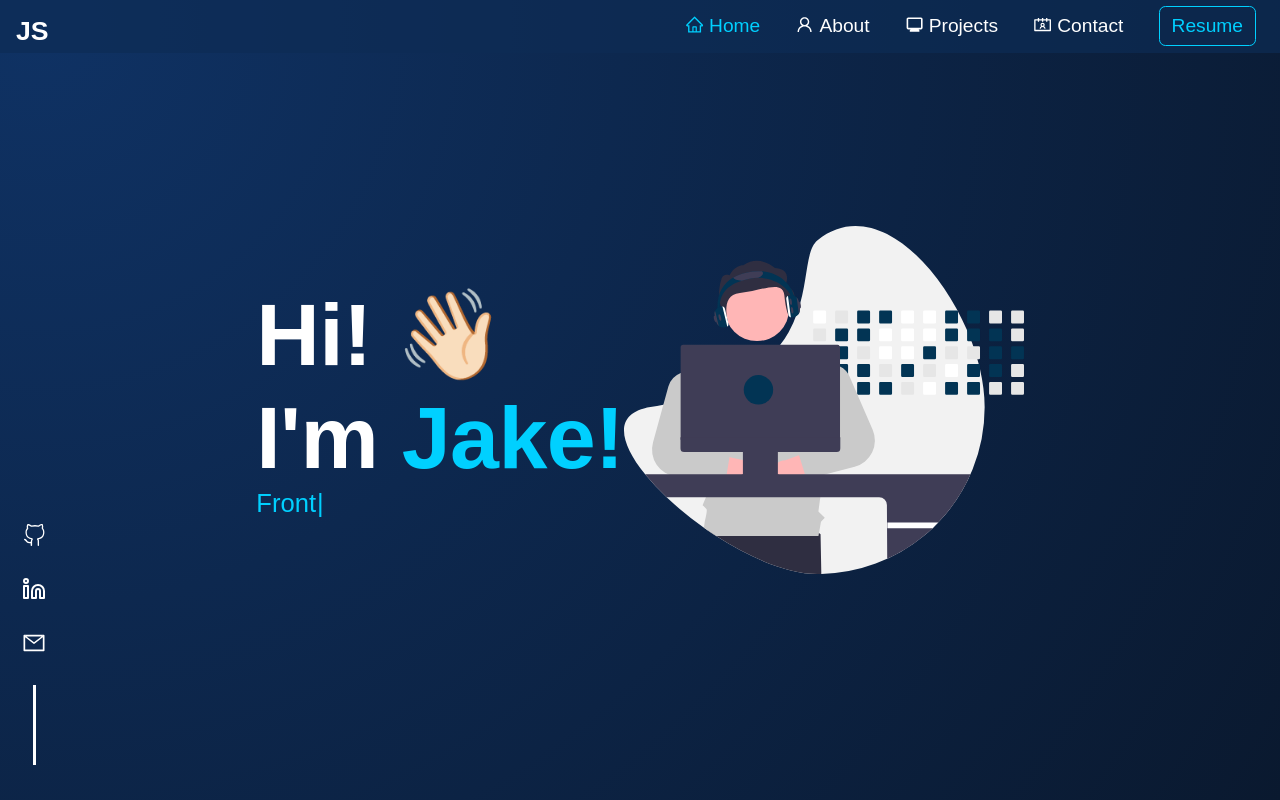
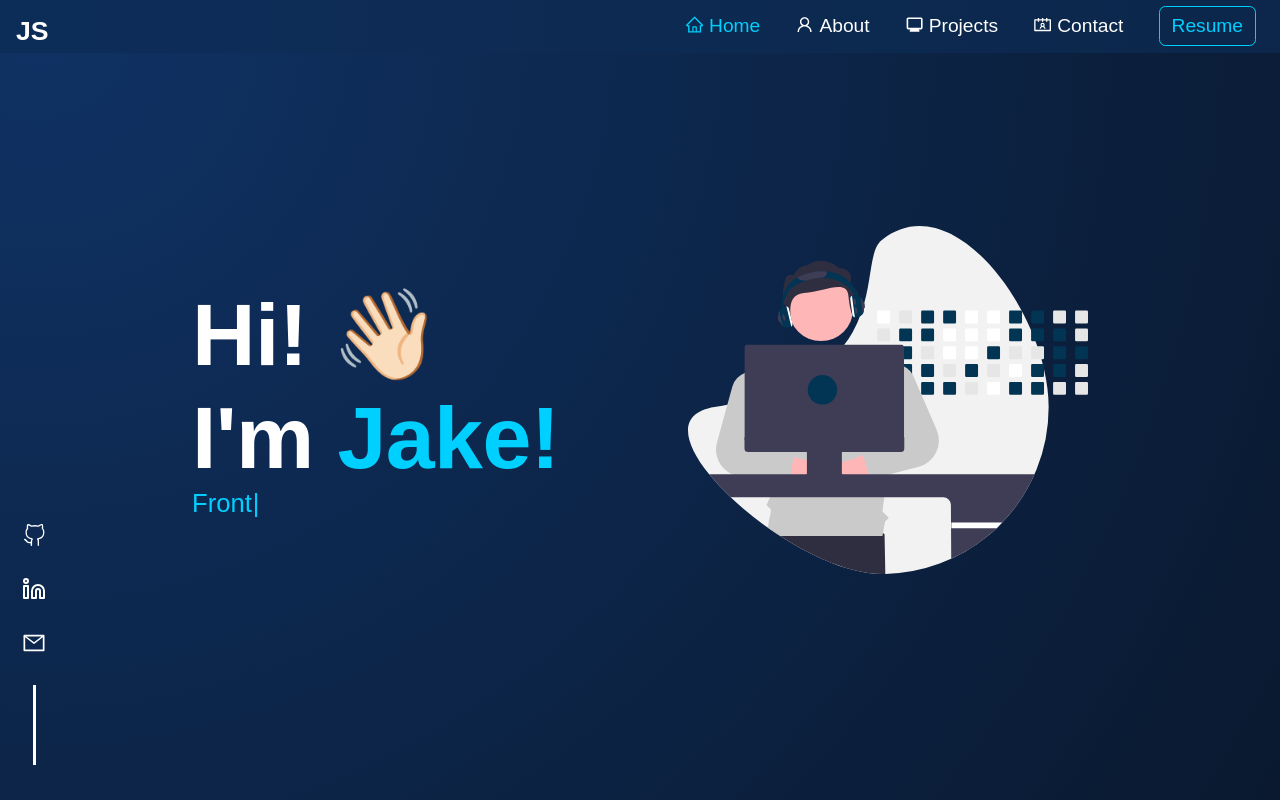
Before and after one commit to JSchoonbrood/Portfolio, a React (Create React App) app: page / in a window 1280 px wide. Built offline with nearby package versions, Linux system fonts and the light colour scheme.

Commit message:
Layout fix

```diff
--- a/src/App.scss
+++ b/src/App.scss
@@ -33,8 +33,12 @@
         position: fixed;
         top: 10;
         height: 100%;
+        width: 10%;
       }
       &-components {
+        display: flex;
+        flex-direction: column;
+        width: 90%;
         height: 100%;
       }
     }
```
